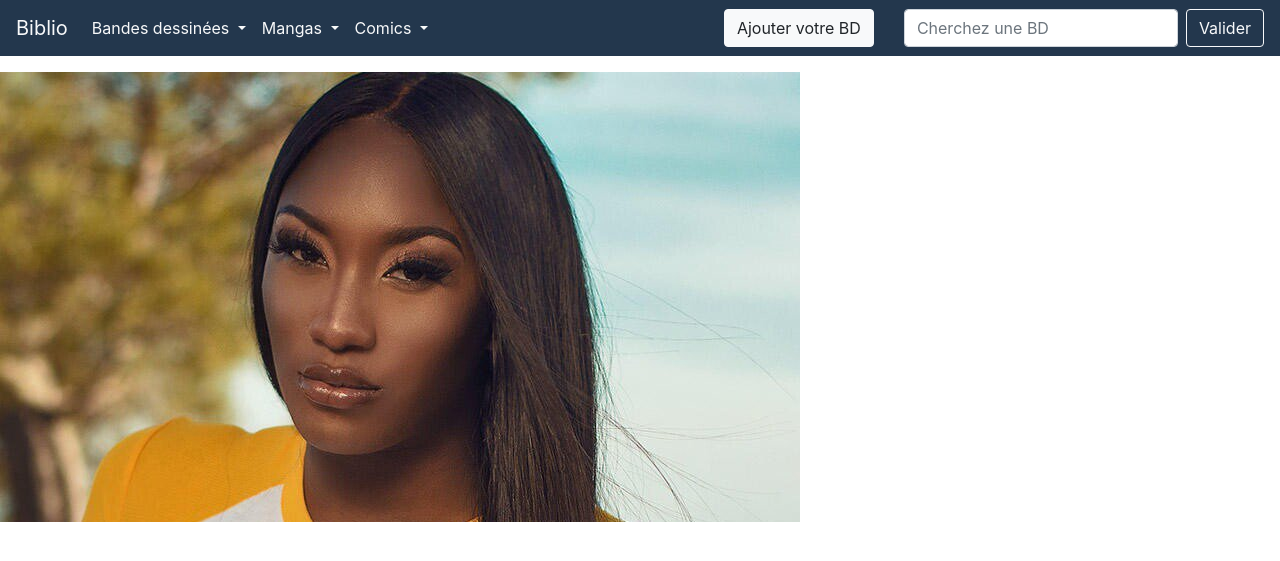
After one commit to WrongJuice/invoice-parsing, a Symfony app: template mpapws/templates/pages/listeBD.html.twig in a window 1280 px wide. The commit adds this page. Shown: the top 561 px of the page. Run offline with Twig, Linux system fonts and the light colour scheme; the template is opened without the code that fills it, so the values that code supplies are empty; some libraries are stand-ins or nearby versions.

Commit message:
IMPORTANT : Ajout de fonctionnalités de Controllers contenant des bugs (Pour visionner les BD par Genre) et envoi de tous mes fichiers de CONFIGURATION ! Peut créer des erreurs avec vous, a faire attention !

```diff
--- /dev/null
+++ b/composer.json
@@ -0,0 +1,5 @@
+{
+    "require-dev": {
+        "doctrine/doctrine-fixtures-bundle": "^3.3"
+    }
+}
--- a/docker-compose.yml
+++ b/docker-compose.yml
@@ -17,7 +17,7 @@ services:
     image: iutlr-info-mysql-mpapws
     container_name: biblio-mysql
     ports:
-      - "3307:3306"
+      - "3306:3306"
     volumes:
       - "./mysql/:/var/lib/mysql"
     environment:
--- a/mpapws/composer.json
+++ b/mpapws/composer.json
@@ -28,6 +28,7 @@
         "symfony/yaml": "4.3.*"
     },
     "require-dev": {
+        "doctrine/doctrine-fixtures-bundle": "^3.3",
         "symfony/debug-pack": "*",
         "symfony/maker-bundle": "^1.0",
         "symfony/profiler-pack": "*",
--- a/mpapws/config/bundles.php
+++ b/mpapws/config/bundles.php
@@ -13,4 +13,5 @@ return [
     Symfony\Bundle\DebugBundle\DebugBundle::class => ['dev' => true, 'test' => true],
     Symfony\Bundle\MakerBundle\MakerBundle::class => ['dev' => true],
     Symfony\Bundle\WebServerBundle\WebServerBundle::class => ['dev' => true],
+    Doctrine\Bundle\FixturesBundle\DoctrineFixturesBundle::class => ['dev' => true, 'test' => true],
 ];
--- a/mpapws/src/DataFixtures/AppFixtures.php
+++ b/mpapws/src/DataFixtures/AppFixtures.php
@@ -43,7 +43,7 @@ class AppFixtures extends Fixture
         // Crée 10 BD de type Comics
         for ($i = 0; $i < 10; $i++){
             $BandeDessinee= new BandeDessinee();
-            $BandeDessinee->setTitre('Bande Dessinée '.$i);
+            $BandeDessinee->setTitre('Comics '.$i);
             $BandeDessinee->setDescription('Description '.$i);
             $BandeDessinee->setAuteur('Auteur '.$i);
             $BandeDessinee->setDateDeParution(new \DateTime(date("Y-m-d H:i:s")));
@@ -71,11 +71,11 @@ class AppFixtures extends Fixture
         // Crée 10 BD de type Manga
         for ($i = 0; $i < 10; $i++){
             $BandeDessinee= new BandeDessinee();
-            $BandeDessinee->setTitre('Bande Dessinée '.$i);
+            $BandeDessinee->setTitre('Manga '.$i);
             $BandeDessinee->setDescription('Description '.$i);
             $BandeDessinee->setAuteur('Auteur '.$i);
             $BandeDessinee->setDateDeParution(new \DateTime(date("Y-m-d H:i:s")));
-            $BandeDessinee->setGenre('Manga');
+            $BandeDessinee->setGenre('Mangas');
             $BandeDessinee->setSousGenre('Divers');
             $manager->persist($BandeDessinee);
 
--- a/mpapws/templates/base.html.twig
+++ b/mpapws/templates/base.html.twig
@@ -30,7 +30,7 @@
                         <a class="dropdown-item text-light" href="#">Divers</a>
                         <div class="dropdown-divider"></div>
                         <a class="dropdown-item text-light" href="#">Les tendances </a>
-                        <a class="dropdown-item text-light" href="#">Voir tout </a>
+                        <a class="dropdown-item text-light" href="listeBD/BD">Voir tout </a>
                     </div>
                 </li>
 
@@ -49,7 +49,7 @@
                         <a class="dropdown-item text-light" href="#">Divers</a>
                         <div class="dropdown-divider"></div>
                         <a class="dropdown-item text-light" href="#">Les tendances </a>
-                        <a class="dropdown-item text-light" href="#">Voir tout </a>
+                        <a class="dropdown-item text-light" href="listeBD/Mangas">Voir tout </a>
                     </div>
                 </li>
 
@@ -68,7 +68,7 @@
                         <a class="dropdown-item text-light" href="#">Divers</a>
                         <div class="dropdown-divider"></div>
                         <a class="dropdown-item text-light" href="#">Les tendances </a>
-                        <a class="dropdown-item text-light" href="#">Voir tout </a>
+                        <a class="dropdown-item text-light" href="listeBD/Comics">Voir tout </a>
                     </div>
                 </li>
 
--- /dev/null
+++ b/mpapws/templates/pages/listeBD.html.twig
@@ -0,0 +1,12 @@
+{%  extends 'base.html.twig' %}
+
+{% block body  %}
+
+    <ul>
+        {% for BandeDessinee in BandeDessinees  %}
+            <li> {{ BandeDessinee.getTitre() }}</li>
+        {% endfor %}
+    </ul>
+    <img src="/img/image.jpg">
+
+{% endblock %}
```
Also changed, not shown: mpapws/src/Controller/HomeController.php (+17 -1 lines), mpapws/public/img/image.jpg (added), 10 other files.
